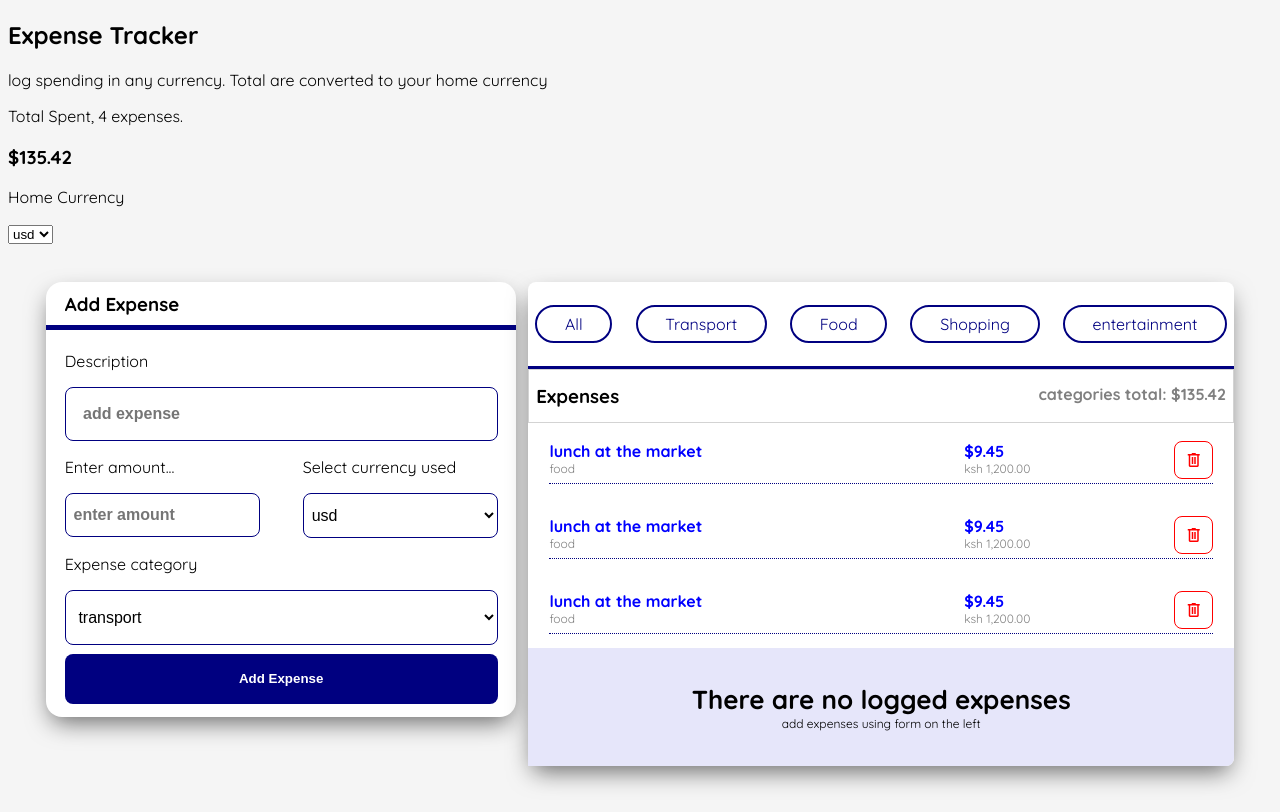
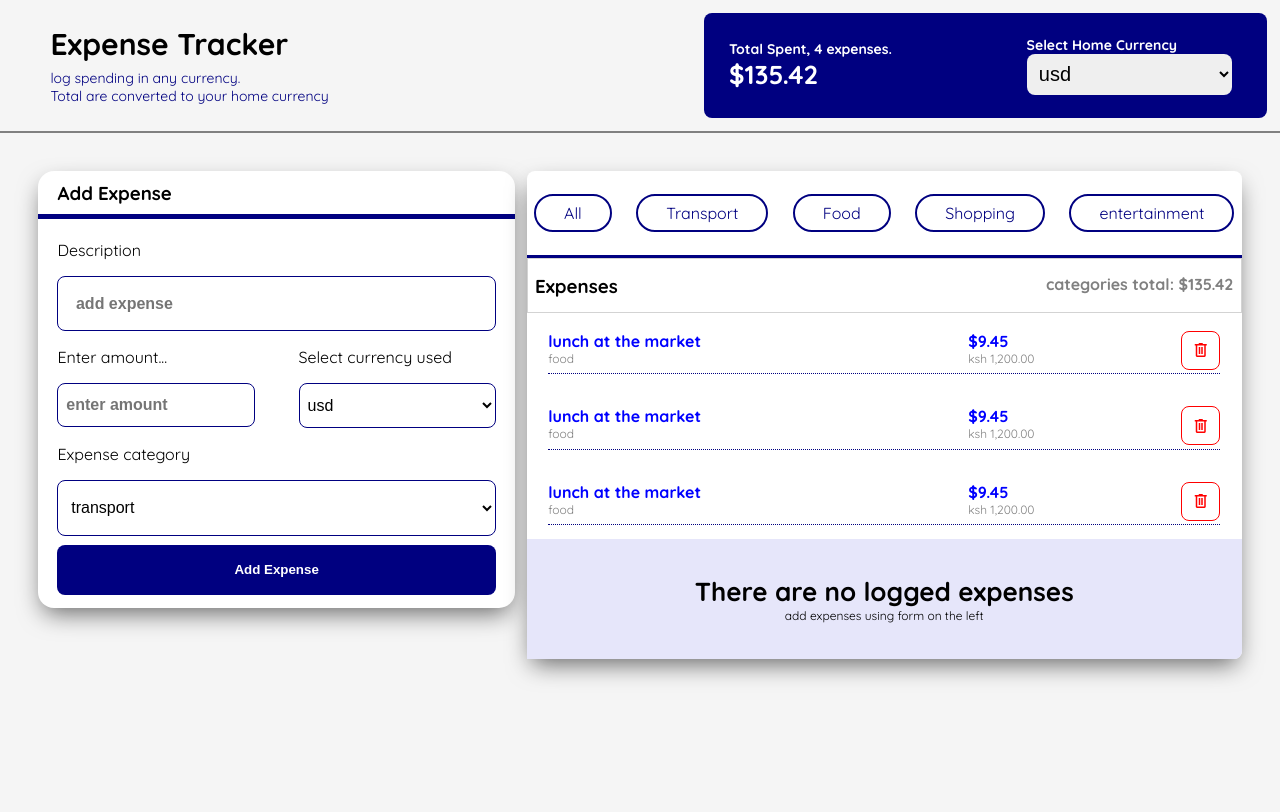
Before and after one commit to JosephNjuguna/expense-tracker, a website: page index.html in a window 1280 px wide. Drawn offline with nearby package versions, Linux system fonts and the light colour scheme; a web font is replaced by a local one.

Commit message:
added styling for the css header

```diff
--- a/index.html
+++ b/index.html
@@ -14,10 +14,10 @@
 
 <body>
     <!-- header goes here -->
-    <div>
+    <div class="expensesheader">
         <div class="header-appname">
             <h2>Expense Tracker</h2>
-            <p>log spending in any currency. Total are converted to your home currency</p>
+            <p>log spending in any currency. <br> Total are converted to your home currency</p>
         </div>
         <div class="header-total">
             <div class="total">
@@ -25,7 +25,7 @@
                 <h3>$135.42</h3>
             </div>
             <div class="currencychange">
-                <p>Home Currency</p>
+                <p>Select Home Currency</p>
                 <select name="currency" id="currency">
                     <option value="usd">usd</option>
                     <option value="eur">eur</option>
--- a/style.css
+++ b/style.css
@@ -2,7 +2,138 @@ body{
     background-color: whitesmoke;
     font-family: "Quicksand", sans-serif;
     font-optical-sizing: auto;
+    margin: 0;
 }
+
+.expensesheader{
+    display: flex;
+    flex-direction: row;
+    justify-content: space-between;
+    border-bottom: 2px solid grey;
+    padding: 1%;
+}
+
+.expensesheader .header-appname{
+    width: 60%;
+    display: flex;
+    flex-direction: column;
+    justify-content: center;
+    padding: 1% 3%;
+    /* background-color: yellow; */
+}
+
+.expensesheader .header-appname h2{
+    font-size: 30px;
+    margin: 0;
+    padding: 0;
+}
+
+.expensesheader .header-appname p{
+    font-size: 14px;
+    color: navy;
+    margin: 1% 0 0 0;
+}
+
+.expensesheader .header-total{
+    width: 50%;
+    display: flex;
+    flex-direction: row;
+    justify-content: space-between;
+    background-color: navy;
+    color: white;
+    padding: 1% 2%;
+    border-radius: 8px;
+}
+
+.expensesheader .header-total .total{
+    display: flex;
+    flex-direction: column;
+    justify-content: center;
+    /* background-color: red; */
+}
+
+.expensesheader .header-total .total h3{
+    margin: 0;
+    padding: 0;
+    font-size: 26px;
+    font-weight: bold;
+}
+
+.expensesheader .header-total .total p{
+    margin: 0;
+    padding: 0;
+    font-size: 14px;
+    font-weight: bold;
+}
+
+.expensesheader .header-total .currencychange{
+    display: flex;
+    flex-direction: column;
+    justify-content: center;
+    width: 40%;
+    /* margin: 0 0 0 2%; */
+    padding: 1% 2%;
+}
+
+.expensesheader .header-total .currencychange p{
+    margin:0;
+    padding: 0;
+    font-size: 14px;
+    font-weight: bold;
+}
+
+.expensesheader .header-total .currencychange select{
+    padding: 4%;
+    font-size: 20px;
+    border-radius: 8px;
+    border: none;
+}
+
+
+
+
+
+
+
+
+
+
+
+
+
+
+
+
+
+
+
+
+
+
+
+
+
+
+
+
+
+
+
+
+
+
+
+
+
+
+
+
+
+
+
+
+
+
 
 .main-section{
     display: flex;
```
